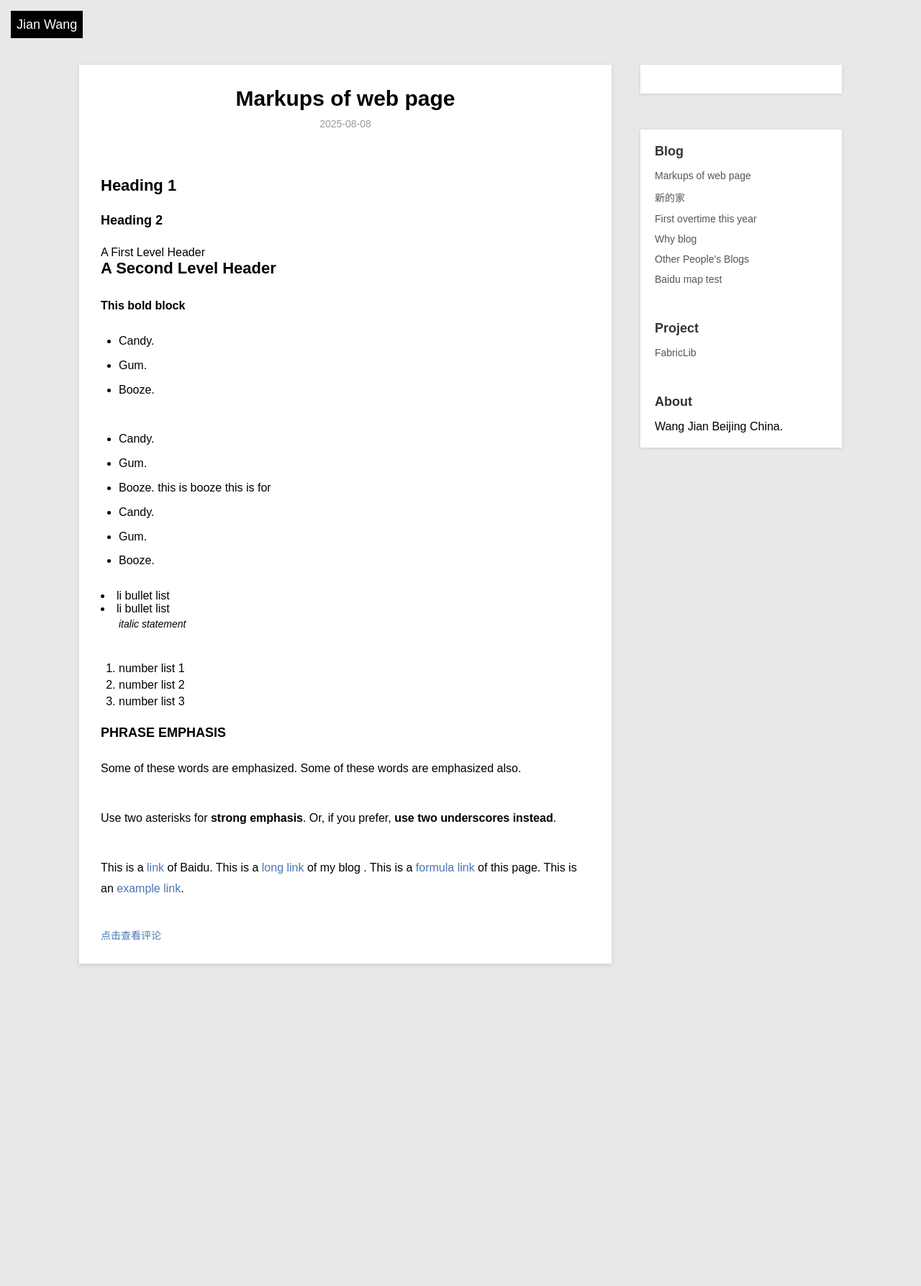
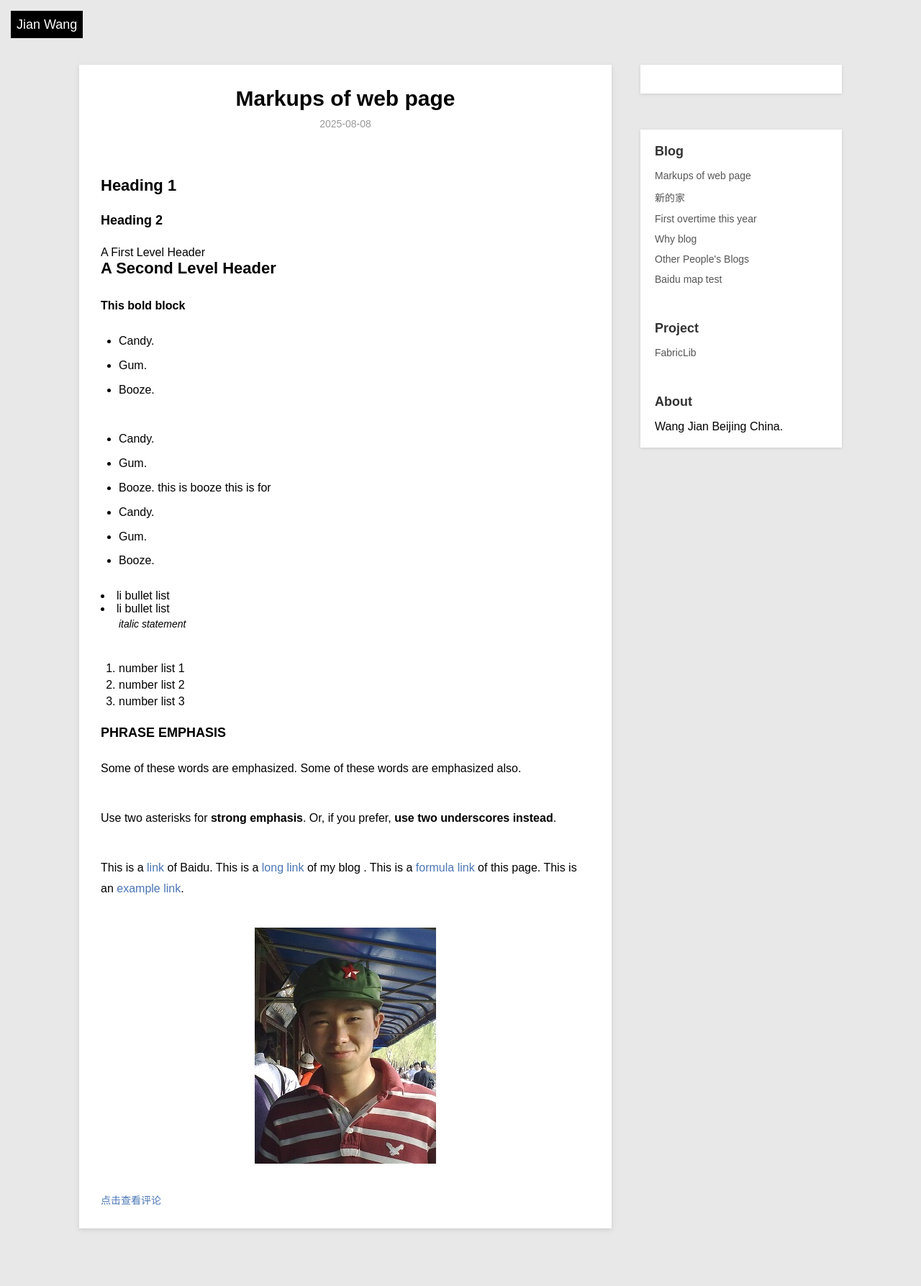
Before and after one commit to JuuW/blog, a Jekyll site: the page built from _posts/blog/2025-08-08-demo.md, in a window 1280 px wide. Shown: the whole page at 72% size. Built offline with Jekyll 4.4.1, drawn with Linux system fonts in a browser that asks for light colours; before the commit the page ends 1419 px from its top, so only the background shows below that.

Commit message:
Update 2025-08-08-demo.md

```diff
--- a/_posts/blog/2025-08-08-demo.md
+++ b/_posts/blog/2025-08-08-demo.md
@@ -55,6 +55,9 @@ This is a [long link][1] of my blog .
 This is a [formula link][2] of this page.
 This is an [example link](http://www.baidu.com/ "With a Title baidu").
 
+![Image][img1]
+
 [link]: http://www.baidu.com "home page of baidu"
 [1]: http://www.wjian.cn "my blog"
 [2]:    {{ page.url}}  ({{ page.title }}) "page tiele"
+[img1]:  /img/wangjian.jpg   "image like"
```
